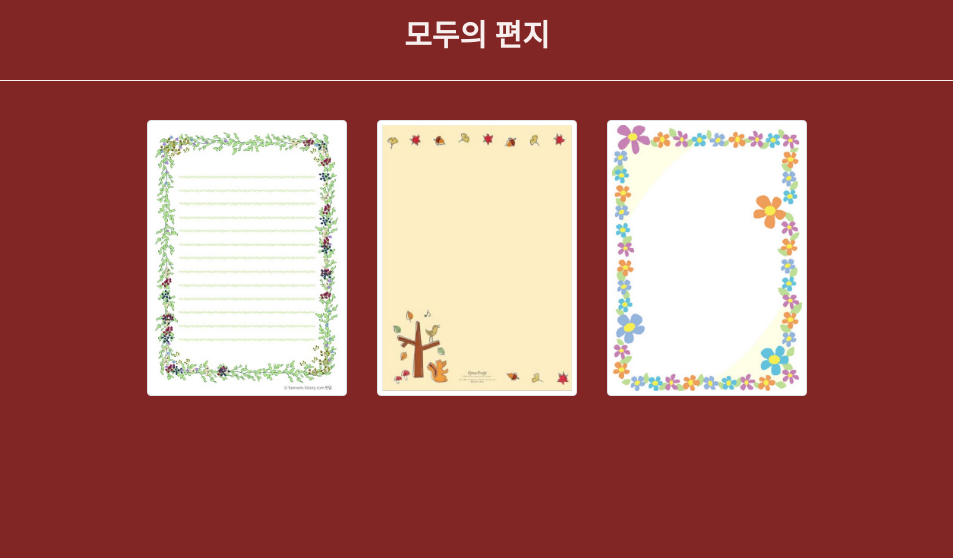
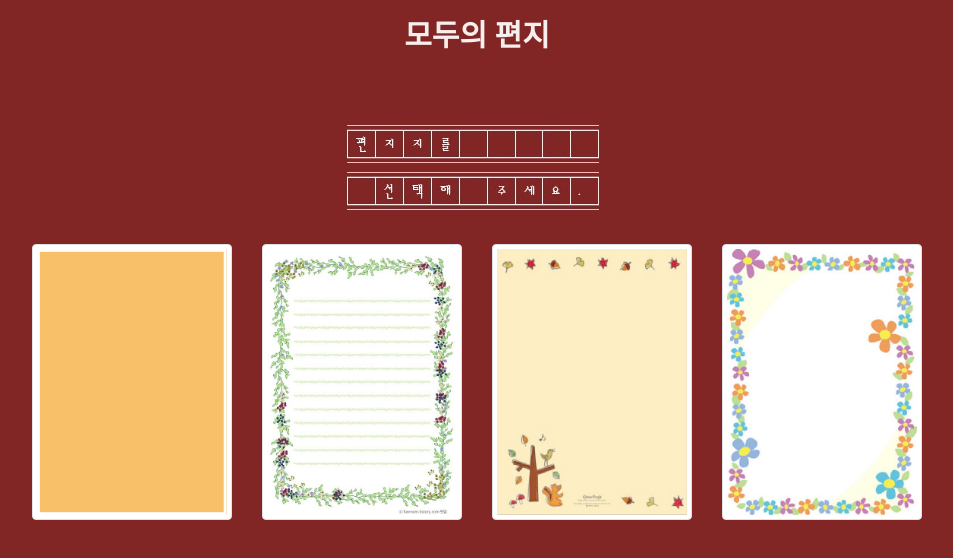
Before and after one commit to AndrewLEEJM/Letter-Front, a Vue app: page /letter-paper in a window 1280 px wide. Shown: the top 558 px of the page, without its empty margins (163-1116 px from the left). Built offline with nearby package versions, Linux system fonts and the light colour scheme; what vue-html2canvas would draw is missing.

Commit message:
꾸미는 ing-

```diff
--- a/src/assets/css/common.css
+++ b/src/assets/css/common.css
@@ -81,7 +81,6 @@ img.paper.img-thumbnail {
 }
 .p-4.container-fluid{
   text-align: center;
-  border-top: 1px solid rgb(247, 238, 238);
 }
 #btn1, #btn2{
   margin-left: 10px;
@@ -135,7 +134,15 @@ img.paper.img-thumbnail {
   right: 3px;
   padding: 10px;
   background-color: rgba(240, 248, 255, 0);
-  color: #000;
+  color: rgb(68, 68, 68);
   font-family: 'Courier New', Courier, monospace;
   font-weight: 600;
+  border-radius: 0;
+  border: 2px solid rgb(68, 68, 68);
 }
+#explain{
+  width: 295px;
+  height: 125px;
+  background-image: url("../choice-paper.jpg");
+  margin: 0 auto;
+}
--- a/src/views/Home.vue
+++ b/src/views/Home.vue
@@ -4,7 +4,7 @@
       id="mainBtn"
       @click="$router.push('/letter-paper')"
     >
-      편지지 쓰러 가기
+      편지 쓰러 가기
     </b-button>
   </div>
 </template>
--- a/src/views/LetterPaper.vue
+++ b/src/views/LetterPaper.vue
@@ -3,6 +3,7 @@
     fluid
     class="p-4"
   >
+    <div id="explain" />
     <a
       v-for="paper in imgList"
       :key="paper"
```
Also changed, not shown: src/assets/choice-paper.jpg (added), src/assets/images/basic-1.jpg (added).
